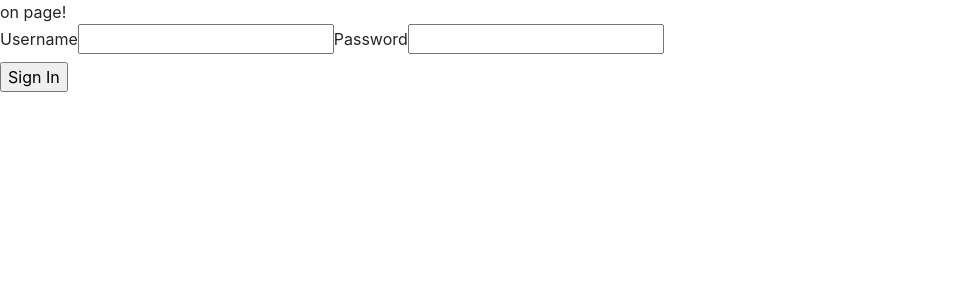
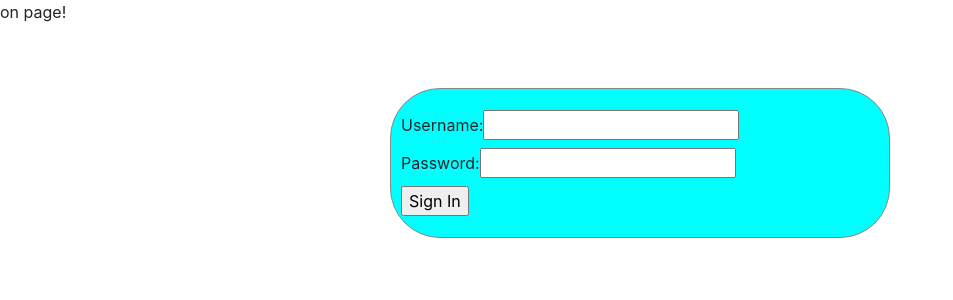
Before and after one commit to shawnhugginsjr/rss-feed, a React (Create React App) app: page /signin in a window 1280 px wide. Shown: the top 300 px of the page, without its empty margins (0-953 px from the left). Built offline with nearby package versions, Linux system fonts and the light colour scheme; no server answers.

Commit message:
Init loging styles.

```diff
--- a/src/components/SignInOrUp/SignInOrUp.js
+++ b/src/components/SignInOrUp/SignInOrUp.js
@@ -1,4 +1,5 @@
 import React, { useState } from 'react'
+import './styles.css'
 
 export function SignInOrUp({ mode, handleAuth, history }) {
     const [username, setUsername] = useState('')
@@ -65,22 +66,26 @@ export function SignInOrUp({ mode, handleAuth, history }) {
     }
 
     return (
+        <div className='boundary'>
+            <form>
                 <div>
-            <form>
                     <label>
-                    Username
+                        Username:
                 <input type='text'
                             name='username'
                             value={username}
                             onChange={(e) => setUsername(e.target.value)} />
                     </label>
+                </div>
+                <div>
                     <label>
-                    Password
+                        Password:
                 <input type='text'
                             name='password'
                             value={password}
                             onChange={(e) => setPassword(e.target.value)} />
                     </label>
+                </div>
                 <div>{SubmitButton()}</div>
                 <div>{error ? error.message : null}</div>
             </form>
--- /dev/null
+++ b/src/components/SignInOrUp/styles.css
@@ -0,0 +1,12 @@
+.boundary {
+    margin: 0 auto;
+    background-color: aqua;
+    max-width: 500px;
+    margin: 5% auto 15% auto;
+    width: 100%;
+    height: 150px;
+    border: 1px solid #888;
+    align-content: center;
+    padding: 10px;
+    border-radius: 50px
+}
```
Lines whose indentation alone changed are shown as unchanged.
